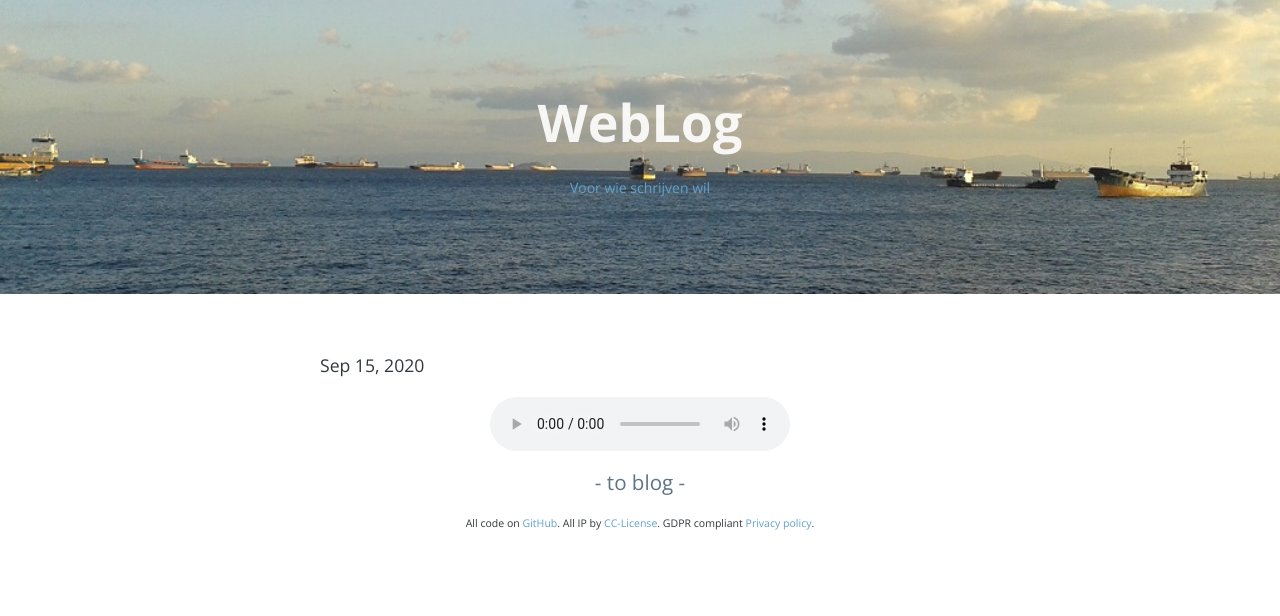
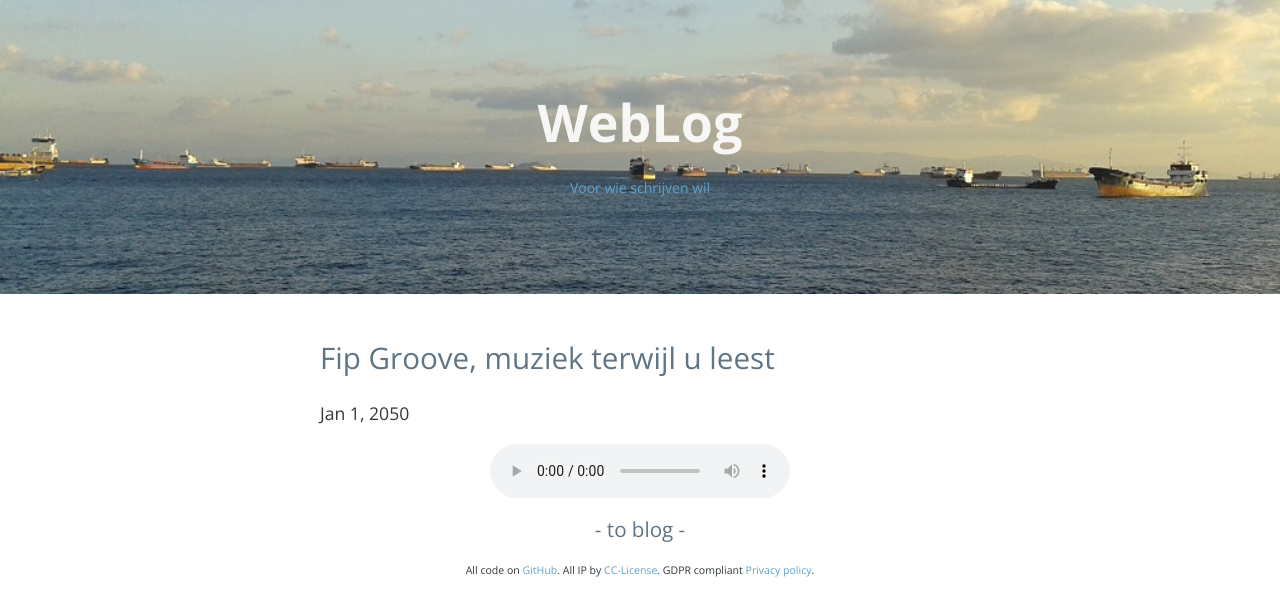
Before and after one commit to fprisse/Weblog, a Jekyll site: the page built from _posts/2020-09-15-fip.md, in a window 1280 px wide. Shown: the top 616 px of the page. Built offline with Jekyll 4.4.1, drawn with Linux system fonts in a browser that asks for light colours; nearby versions of some CDN libraries; our own code applies the rules of GitHub Pages for plain Markdown files; comment, search, counter and statistics services are not loaded.

Commit message:
: is niet goed

```diff
--- a/_posts/2020-09-15-fip.md
+++ b/_posts/2020-09-15-fip.md
@@ -1,6 +1,6 @@
 ---
 layout: post
-title: Fip Groove: muziek terwijl u leest
+title: Fip Groove, muziek terwijl u leest
 date: 2050-01-01 01:00:00 +0100
 categories: Huis
 ---
```
